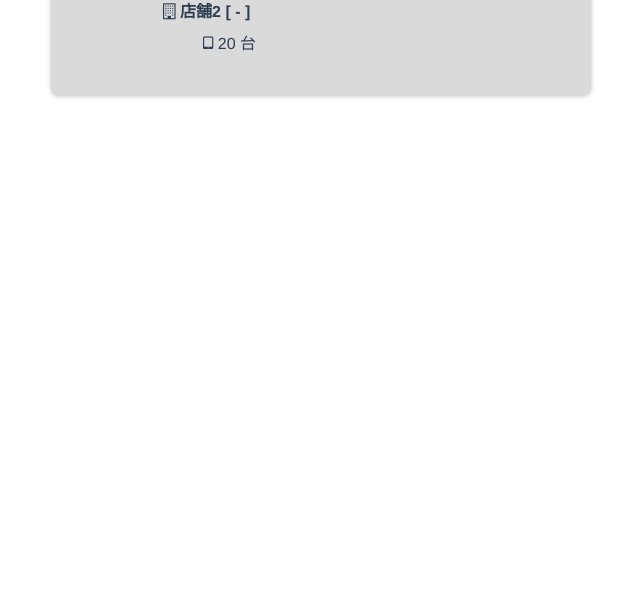
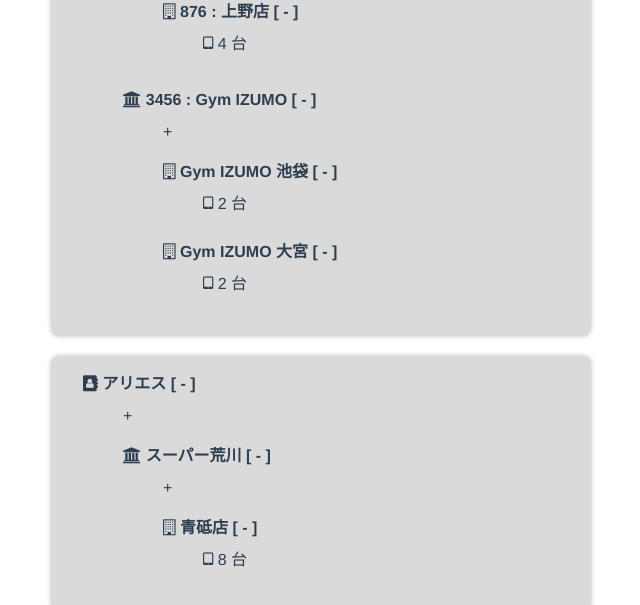
Before and after one commit to ot-tfps/enterprise_tree, a Vue app: page / in a window 1280 px wide. Shown: the part 344-949 px from the top of the page, without its empty margins (319-959 px from the left). Before the commit the page ends 800 px from the top, so only its background shows below. Built offline with nearby package versions, Linux system fonts and the light colour scheme; the HTML template or start-up script is replaced by a standard one.

Commit message:
サンプル データをそれっぽく編集 refs TFPS_MERCHANT-115
デモとして見せたり、説明したりする用に

```diff
--- a/src/sample_data.js
+++ b/src/sample_data.js
@@ -1,31 +1,82 @@
 export default
 [
   {
-    name: '事業者1',
-    id: 1,
+    name: '株式会社出雲',
+    id: 12345,
     type: 'op',
     children: [
       {
-        name: '加盟店1',
-        id: 12,
+        name: 'イズモスポーツ',
+        id: 2345,
         type: 'mc',
         children: [
           {
-            name: '店舗1',
+            name: '表参道店',
+            id: 987,
             type: 'st',
             children: [
               {
-                name: '10',
+                name: '3',
                 type: 'tm'
               }
             ]
           },
           {
-            name: '店舗2',
+            name: '上野店',
+            id: 876,
             type: 'st',
             children: [
               {
-                name: '20',
+                name: '4',
+                type: 'tm'
+              }
+            ]
+          }
+        ]
+      },
+      {
+        name: 'Gym IZUMO',
+        id: 3456,
+        type: 'mc',
+        children: [
+          {
+            name: 'Gym IZUMO 池袋',
+            type: 'st',
+            children: [
+              {
+                name: '2',
+                type: 'tm'
+              }
+            ]
+          },
+          {
+            name: 'Gym IZUMO 大宮',
+            type: 'st',
+            children: [
+              {
+                name: '2',
+                type: 'tm'
+              }
+            ]
+          }
+        ]
+      }
+    ]
+  },
+  {
+    name: 'アリエス',
+    type: 'op',
+    children: [
+      {
+        name: 'スーパー荒川',
+        type: 'mc',
+        children: [
+          {
+            name: '青砥店',
+            type: 'st',
+            children: [
+              {
+                name: '8',
                 type: 'tm'
               }
             ]
```
